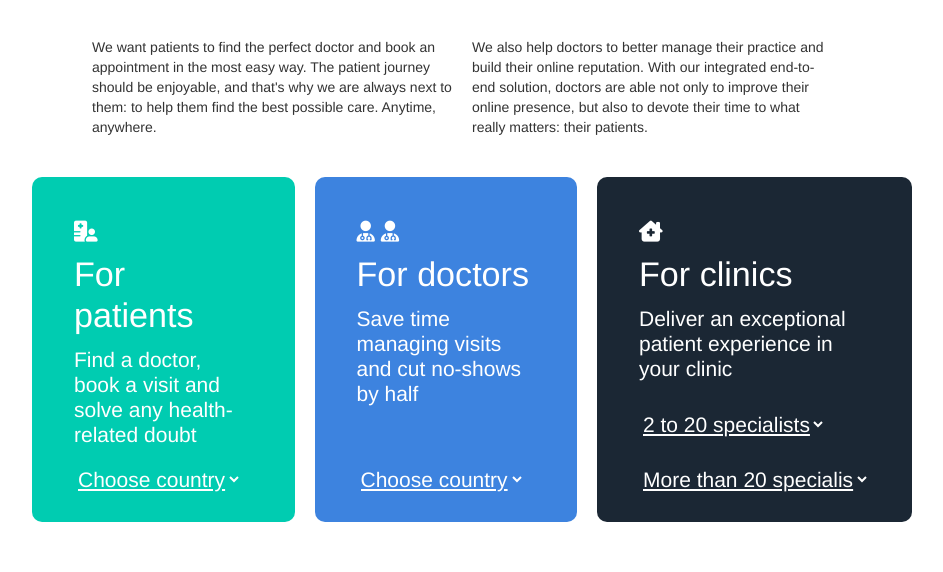
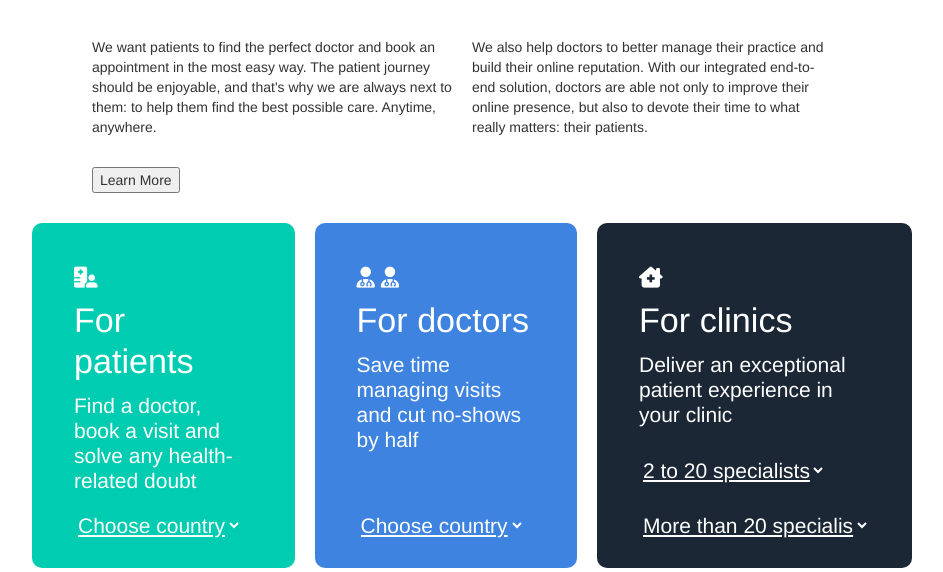
Before and after one commit to babawande01/docPlanner, a plain HTML site: page index.html in a window 1280 px wide. Shown: the part 228-800 px from the top of the page, without its empty margins (168-1111 px from the left). Drawn offline with nearby package versions, Linux system fonts and the light colour scheme.

Commit message:
added a button

```diff
--- a/index.html
+++ b/index.html
@@ -52,6 +52,9 @@
                         are able not only to improve their online presence, but also to
                         devote their time to what really matters: their patients.
                     </p>
+                </div>
+                <div class="cta-container">
+                    <button class="cta-button">Learn More</button>
                 </div>
             </div>
         </section>
```
